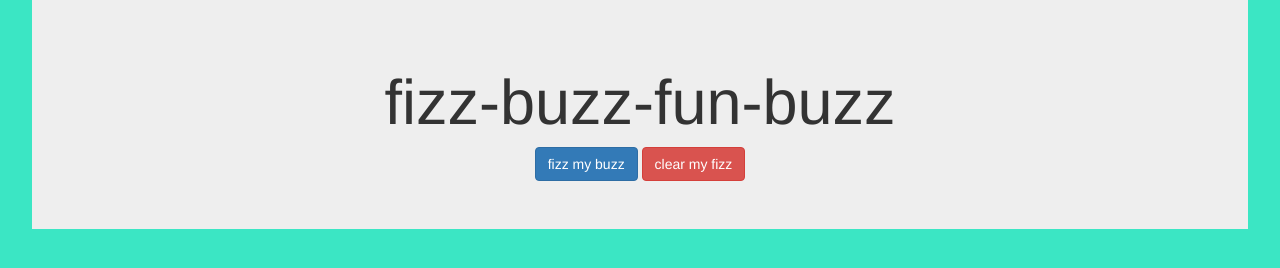
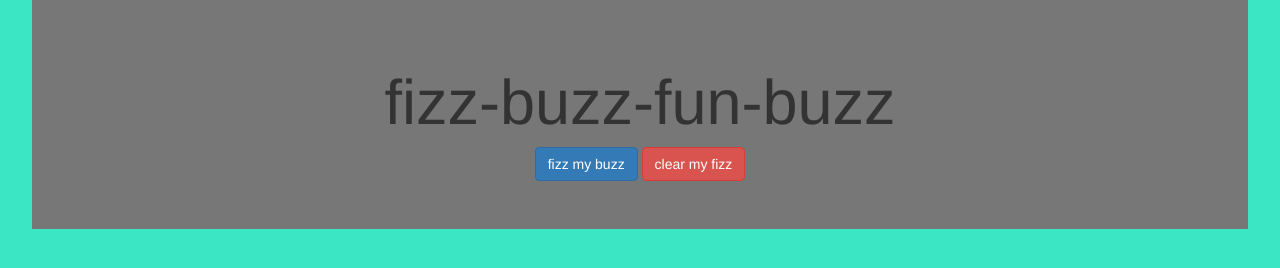
Before and after one commit to maximumayo/fizz-buzz-fun-buzz, a plain HTML site: page index.html in a window 1280 px wide. Drawn offline with nearby package versions, Linux system fonts and the light colour scheme.

Commit message:
background

```diff
--- a/style.css
+++ b/style.css
@@ -21,6 +21,7 @@ body {
 
 .jumbotron {
     text-align: center;
+    background-color: #777777;
 }
 
 #display {
```
